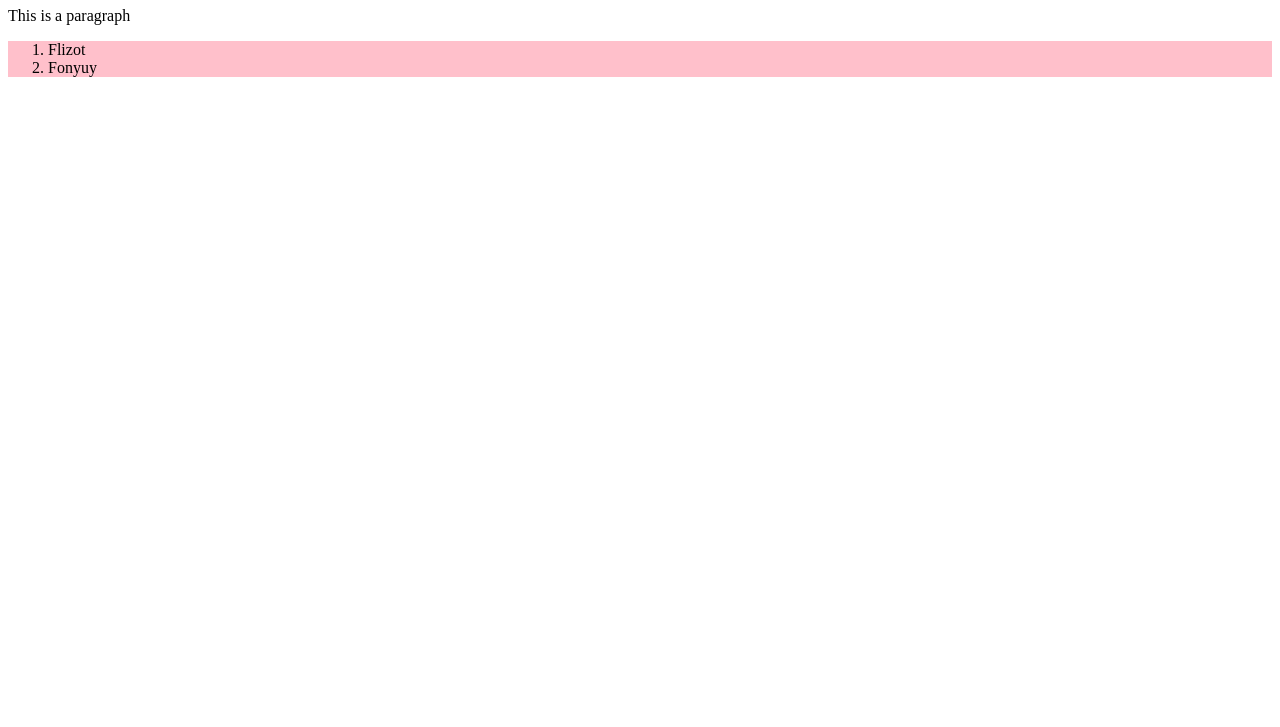
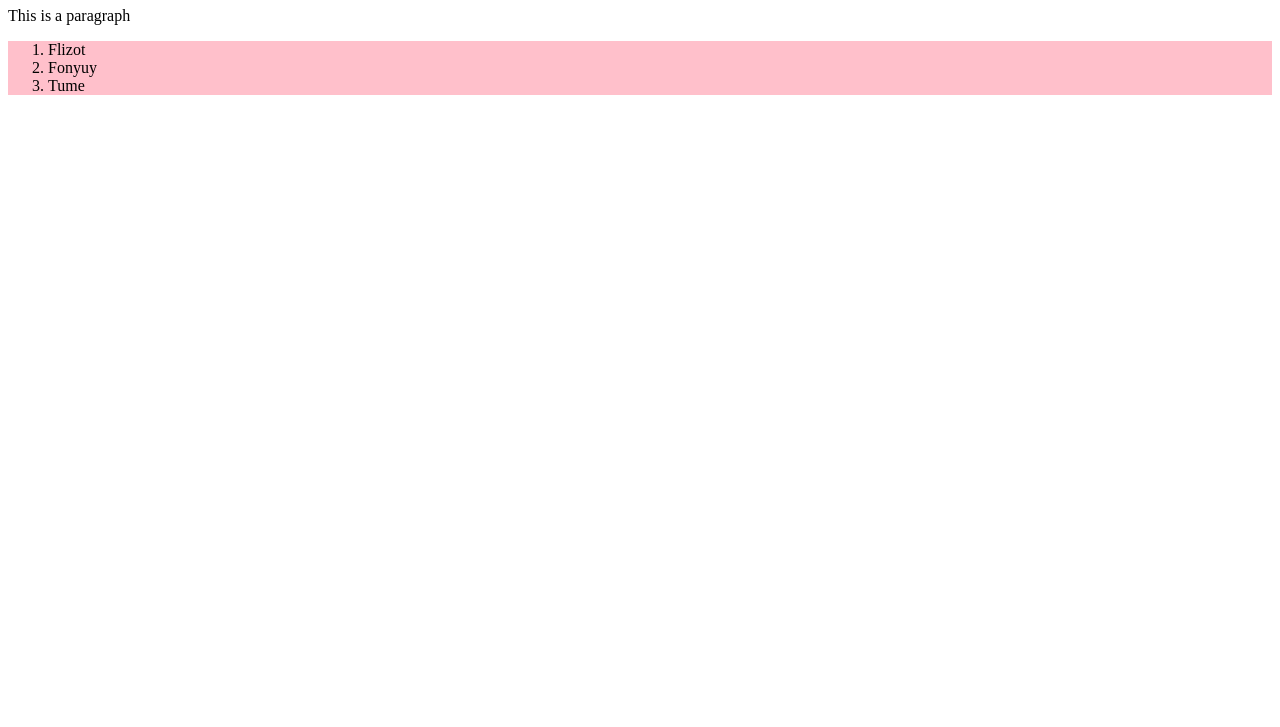
Before and after one commit to TumeFlizot2021/learning-git, a plain HTML site: page index.html in a window 1280 px wide. Shown: the part 73-800 px from the top of the page. Drawn offline with Linux system fonts and the light colour scheme.

Commit message:
Update index.html

```diff
--- a/index.html
+++ b/index.html
@@ -12,6 +12,7 @@
 		   <ol>
 			   <li>Flizot</li>
 			   <li>Fonyuy</li>
+			   <li>Tume</li>
 		   </ol>
 	   </div>
    </body>
```
